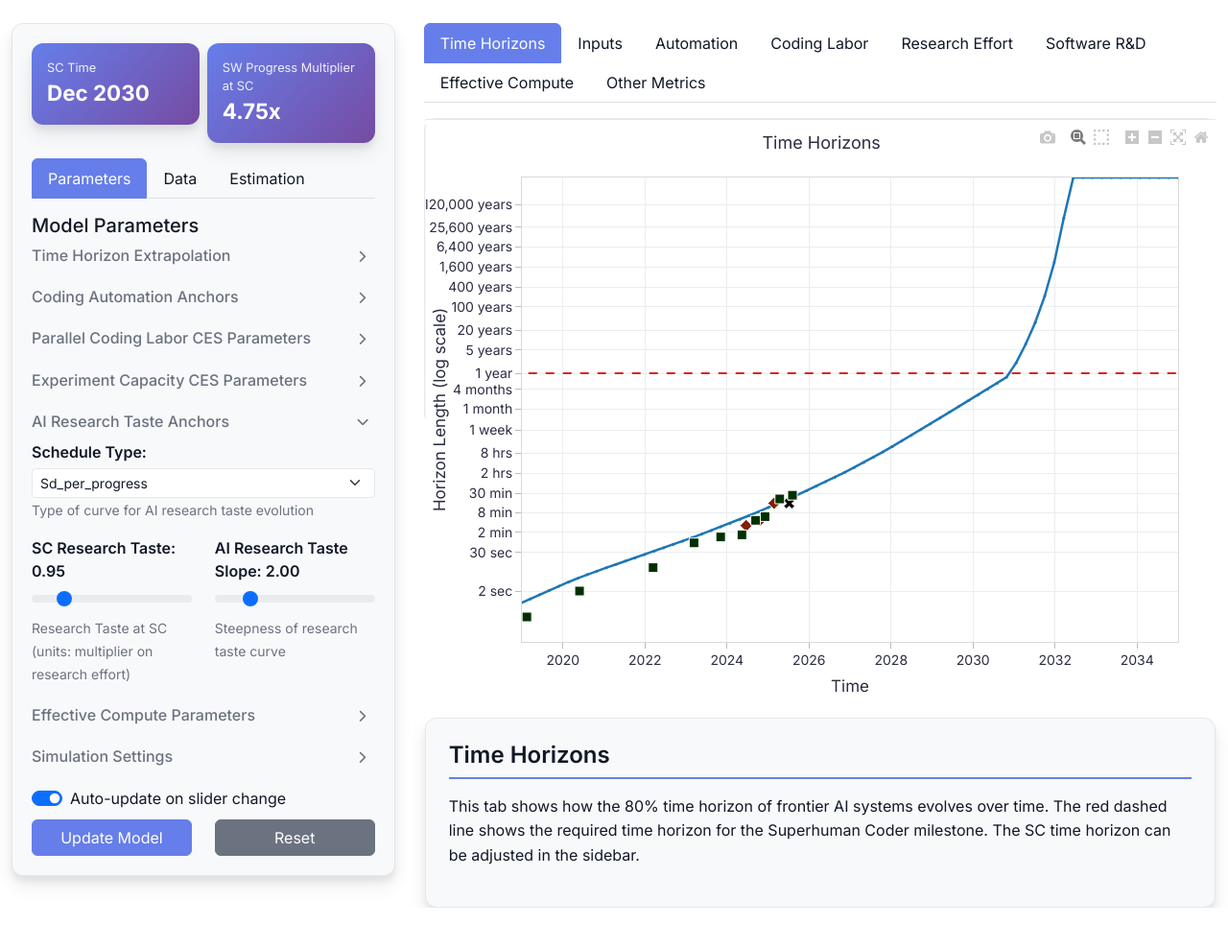
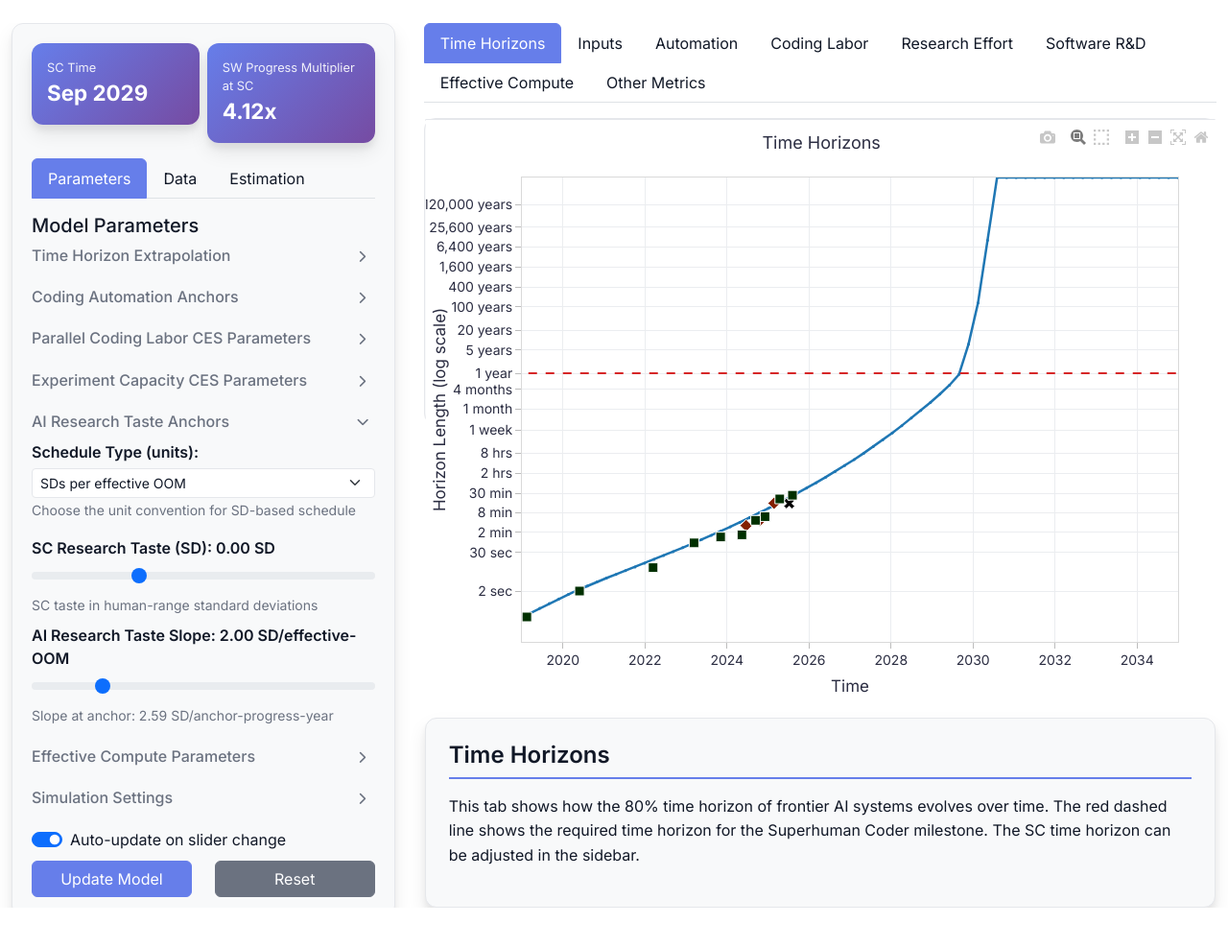
Before and after one commit to brendanhalstead/ai-progress-rates, a Flask app: page / in a window 1280 px wide, after a click that opens the changed part. Shown: the part 55-1042 px from the top of the page at 96% size. Run offline with Flask 2, Linux system fonts and the light colour scheme; some libraries are stand-ins or nearby versions.

Commit message:
various improvements, mostly taste

```diff
--- a/app.py
+++ b/app.py
@@ -1774,6 +1774,7 @@ def params_to_dict(params: Parameters):
         'cognitive_output_normalization': params.cognitive_output_normalization,
         'zeta': params.zeta,
         'ai_research_taste_at_superhuman_coder': params.ai_research_taste_at_superhuman_coder,
+        'ai_research_taste_at_superhuman_coder_sd': params.ai_research_taste_at_superhuman_coder_sd,
         'progress_at_half_ai_research_taste': params.progress_at_half_ai_research_taste,
         'ai_research_taste_slope': params.ai_research_taste_slope,
         'taste_schedule_type': params.taste_schedule_type,
@@ -1956,6 +1957,14 @@ def compute_model():
     summary = {
         'time_range': time_range
     }
+
+    # Add anchor taste slope metric if available
+    if model.results.get('ai_research_taste_slope_per_anchor_progress_year') is not None:
+        summary['ai_research_taste_slope_per_anchor_progress_year'] = float(model.results['ai_research_taste_slope_per_anchor_progress_year'])
+
+    # Add anchor progress rate if available
+    if model.results.get('anchor_progress_rate') is not None:
+        summary['anchor_progress_rate'] = float(model.results['anchor_progress_rate'])
 
     # Add SC timing information if available
     if model.results.get('sc_progress_level') is not None and model.results.get('sc_sw_multiplier') is not None:
@@ -2043,6 +2052,11 @@ def get_parameter_config():
                     'description': 'AI research taste when AI reaches superhuman coding ability',
                     'units': 'fraction'
                 },
+                'ai_research_taste_at_superhuman_coder_sd': {
+                    'name': 'Max AI Research Taste (SD)',
+                    'description': 'AI research taste at superhuman coder specified in human-range standard deviations',
+                    'units': 'SD'
+                },
                 'progress_at_half_ai_research_taste': {
                     'name': 'Half-Max AI Research Taste Progress',
                     'description': 'Progress level at 50% of max AI research taste (sigmoid mode)',
@@ -2055,7 +2069,7 @@ def get_parameter_config():
                 },
                 'taste_schedule_type': {
                     'name': 'AI Research Taste Schedule Type',
-                    'description': 'Type of curve for AI research taste evolution',
+                    'description': 'Unit convention for SD-based schedule',
                     'units': 'categorical'
                 },
                 'progress_at_sc': {
--- a/templates/index.html
+++ b/templates/index.html
@@ -230,25 +230,31 @@
                                 </div>
                                 <div class="collapse" id="aiResearchTasteParams">
                                     <div class="mb-3">
-                                        <label class="param-label">Schedule Type:</label>
+                                        <label class="param-label">Schedule Type (units):</label>
                                         <select class="form-select form-select-sm" id="taste_schedule_type">
-                                            <option value="exponential">Exponential</option>
-                                            <option value="sigmoid">Sigmoid</option>
-                                            <option value="sd_per_progress">SD per Progress</option>
+                                            <option value="SDs per effective OOM">SDs per effective OOM</option>
+                                            <option value="SDs per progress-year">SDs per progress-year</option>
                                         </select>
-                                        <small class="text-muted">Type of curve for AI research taste evolution</small>
+                                        <small class="text-muted">Choose the unit convention for SD-based schedule</small>
                                     </div>
 
                                     <div class="row">
-                                        <div class="col-6">
+                                        <div class="col-6" id="sc_taste_fraction_group">
                                             <label class="param-label">SC Research Taste: <span id="ai_research_taste_at_superhuman_coder_val">Loading...</span></label>
                                             <input type="range" class="range-input form-range" id="ai_research_taste_at_superhuman_coder" step="0.01">
                                             <small class="text-muted">Research Taste at SC (units: multiplier on research effort)</small>
                                         </div>
-                                        <div class="col-6">
-                                            <label class="param-label">AI Research Taste Slope: <span id="ai_research_taste_slope_val">Loading...</span></label>
+                                        <div class="col-6" id="sc_taste_sd_group" style="display:none;">
+                                            <label class="param-label">SC Research Taste (SD): <span id="ai_research_taste_at_superhuman_coder_sd_val">Loading...</span></label>
+                                            <input type="range" class="range-input form-range" id="ai_research_taste_at_superhuman_coder_sd" step="0.1">
+                                            <small class="text-muted">SC taste in human-range standard deviations</small>
+                                        </div>
+                                    </div>
+                                    <div class="row mt-2">
+                                        <div class="col-12">
+                                            <label class="param-label">AI Research Taste Slope: <span id="ai_research_taste_slope_val">Loading...</span> SD/effective-OOM</label>
                                             <input type="range" class="range-input form-range" id="ai_research_taste_slope" step="0.1">
-                                            <small class="text-muted">Steepness of research taste curve</small>
+                                            <small class="text-muted" id="ai_research_taste_slope_info">Steepness of research taste curve</small>
                                         </div>
                                     </div>
                                 </div>
@@ -624,6 +630,8 @@
             $('select').on('change', function() {
                 if (this.id === 'horizon_extrapolation_type') {
                     updateHorizonExtrapolationVisibility();
+                } else if (this.id === 'taste_schedule_type') {
+                    updateTasteUnitsVisibility();
                 }
                 // Auto-update if enabled
                 if ($('#autoUpdate').is(':checked')) {
@@ -645,6 +653,8 @@
             updateAnchorTimeDisplay();
             // Initialize visibility for horizon extrapolation dependent controls
             updateHorizonExtrapolationVisibility();
+            // Initialize SD/fraction visibility per schedule type
+            updateTasteUnitsVisibility();
         }
 
         function formatDecimalYearToDate(decimalYear) {
@@ -683,10 +693,51 @@
             decayGroup.style.display = shouldShow ? '' : 'none';
         }
 
+        function updateTasteUnitsVisibility() {
+            const typeSelect = document.getElementById('taste_schedule_type');
+            const scTasteFractionGroup = document.getElementById('sc_taste_fraction_group');
+            const scTasteSdGroup = document.getElementById('sc_taste_sd_group');
+            if (!typeSelect || !scTasteFractionGroup || !scTasteSdGroup) return;
+            const selected = typeSelect.value;
+            const useSD = selected === 'SDs per effective OOM' || selected === 'SDs per progress-year';
+            scTasteSdGroup.style.display = useSD ? '' : 'none';
+            scTasteFractionGroup.style.display = useSD ? 'none' : '';
+
+            // Adjust column widths to prevent squashing
+            if (useSD) {
+                scTasteSdGroup.classList.remove('col-6');
+                scTasteSdGroup.classList.add('col-12');
+                scTasteFractionGroup.classList.remove('col-6');
+                scTasteFractionGroup.classList.add('col-12');
+            } else {
+                scTasteSdGroup.classList.remove('col-12');
+                scTasteSdGroup.classList.add('col-6');
+                scTasteFractionGroup.classList.remove('col-12');
+                scTasteFractionGroup.classList.add('col-6');
+            }
+
+            const slopeInfoEl = document.getElementById('ai_research_taste_slope_info');
+            if (slopeInfoEl) {
+                if (selected === 'SDs per effective OOM') {
+                    slopeInfoEl.textContent = 'Slope: SD per effective OOM';
+                } else if (selected === 'SDs per progress-year') {
+                    slopeInfoEl.textContent = 'Slope: SD per anchor-progress-year';
+                }
+            }
+        }
+
         function updateDisplayValue(input) {
             const value = parseFloat(input.value);
             const displayId = input.id + '_val';
             let displayValue;
+
+            if (!isFinite(value)) {
+                const displayElement = document.getElementById(displayId);
+                if (displayElement) {
+                    displayElement.textContent = '—';
+                }
+                return;
+            }
 
             console.log('Updating slider:', input.id, 'to value:', value);
 
@@ -712,6 +763,8 @@
             } else if (input.id === 'automation_fraction_at_superhuman_coder') {
                 // Direct percentage display (no logit transformation)
                 displayValue = (value * 100).toFixed(1) + '%';
+            } else if (input.id === 'ai_research_taste_at_superhuman_coder_sd') {
+                displayValue = value.toFixed(2) + ' SD';
             } else if (input.id === 'rho_progress' || input.id === 'rho_cognitive' || input.id === 'lambda' || input.id === 'swe_multiplier_at_anchor_time') {
                 // Higher precision for substitutability parameters, lambda, and SWE multiplier
                 displayValue = value.toFixed(2);
@@ -782,6 +835,7 @@
                 'rho_cognitive', 'rho_progress', 'alpha', 'software_scale',
                 'automation_fraction_at_superhuman_coder', 'swe_multiplier_at_anchor_time',
                 'cognitive_output_normalization', 'lambda', 'zeta', 'ai_research_taste_at_superhuman_coder',
+                'ai_research_taste_at_superhuman_coder_sd',
                 'ai_research_taste_slope', 'taste_schedule_type', 'sc_time_horizon_minutes',
                 'horizon_extrapolation_type',
                 // Manual horizon fitting parameters
@@ -827,7 +881,7 @@
                                 'rho_cognitive': -2, 'rho_progress': -0.1, 'alpha': 0.5,
                                 'software_scale': 0.5, 'automation_fraction_at_superhuman_coder': 0.99,
                                 'swe_multiplier_at_anchor_time': 2.0, 'cognitive_output_normalization': 1, 'zeta': 0.4,
-                                'ai_research_taste_at_superhuman_coder': 0.95, 'ai_research_taste_slope': 1.2,
+                                'ai_research_taste_at_superhuman_coder': 0.95, 'ai_research_taste_at_superhuman_coder_sd': null, 'ai_research_taste_slope': 1.2,
                                 'sc_time_horizon_minutes': 50000.0,
                                 'anchor_time': 2025.25, 'anchor_horizon': null, 'anchor_doubling_time': null, 'doubling_decay_rate': null
                             };
@@ -1937,6 +1991,17 @@
                 $('#summary_sc_rd_multiplier').text(summary.sc_sw_multiplier != null ? fmt(summary.sc_sw_multiplier, 2) + 'x' : '—');
                 // Progress rate at anchor time
                 $('#summary_anchor_progress_rate').text(summary.anchor_progress_rate != null ? fmt(summary.anchor_progress_rate, 3) : '—');
+
+                // Update AI Research Taste Slope info text under the slider
+                const slopeInfoEl = document.getElementById('ai_research_taste_slope_info');
+                if (slopeInfoEl) {
+                    const slope = summary.ai_research_taste_slope_per_anchor_progress_year;
+                    if (slope !== undefined && slope !== null && isFinite(slope)) {
+                        slopeInfoEl.textContent = `Slope at anchor: ${fmt(slope, 2)} SD/anchor-progress-year`;
+                    } else {
+                        slopeInfoEl.textContent = 'Steepness of research taste curve';
+                    }
+                }
             } catch (e) {
                 console.warn('Failed to update summary', e);
             }
```
Also changed, not shown: model_config.py (+7 -4 lines), progress_model.py (+24 -0 lines).
